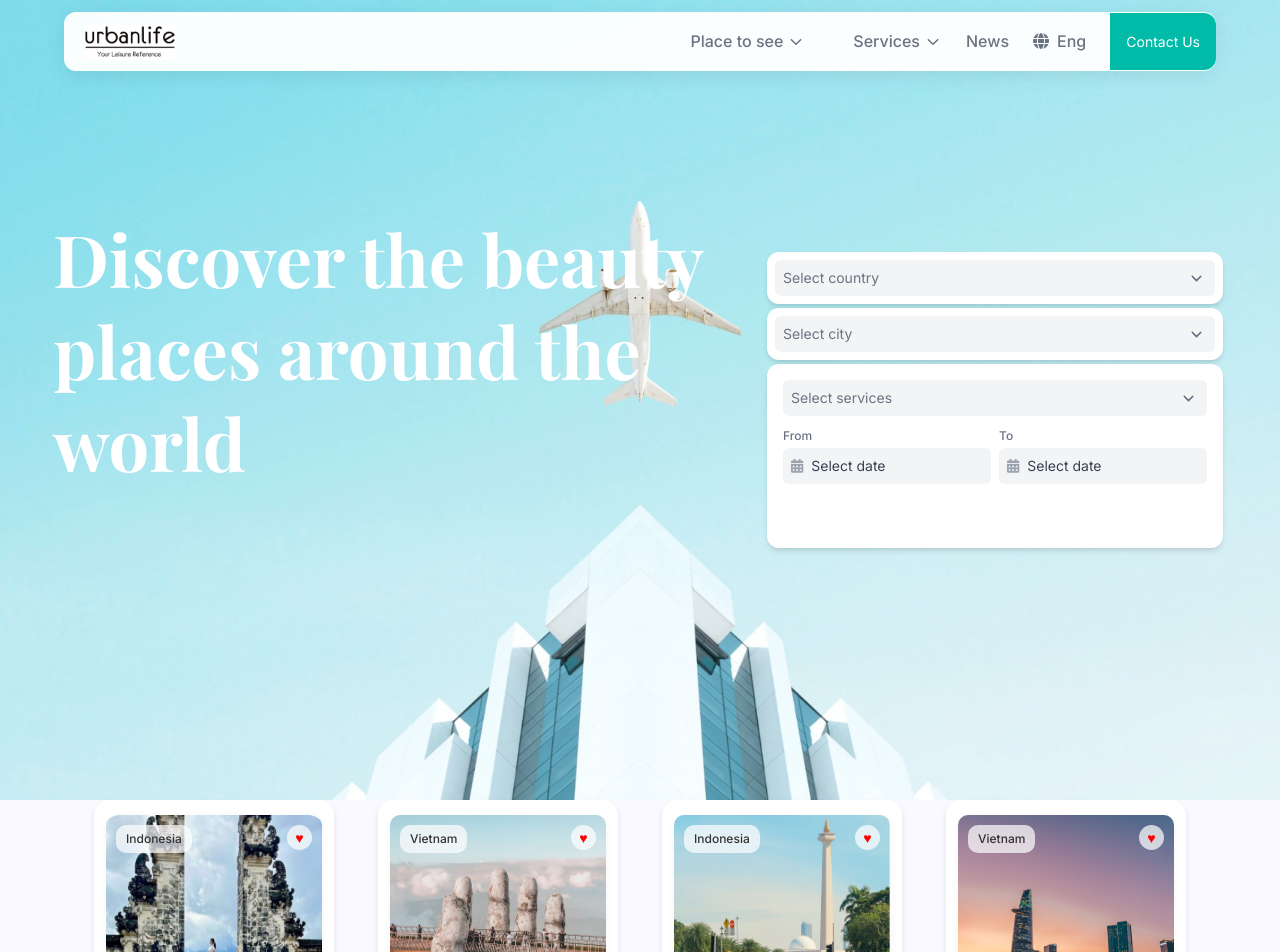
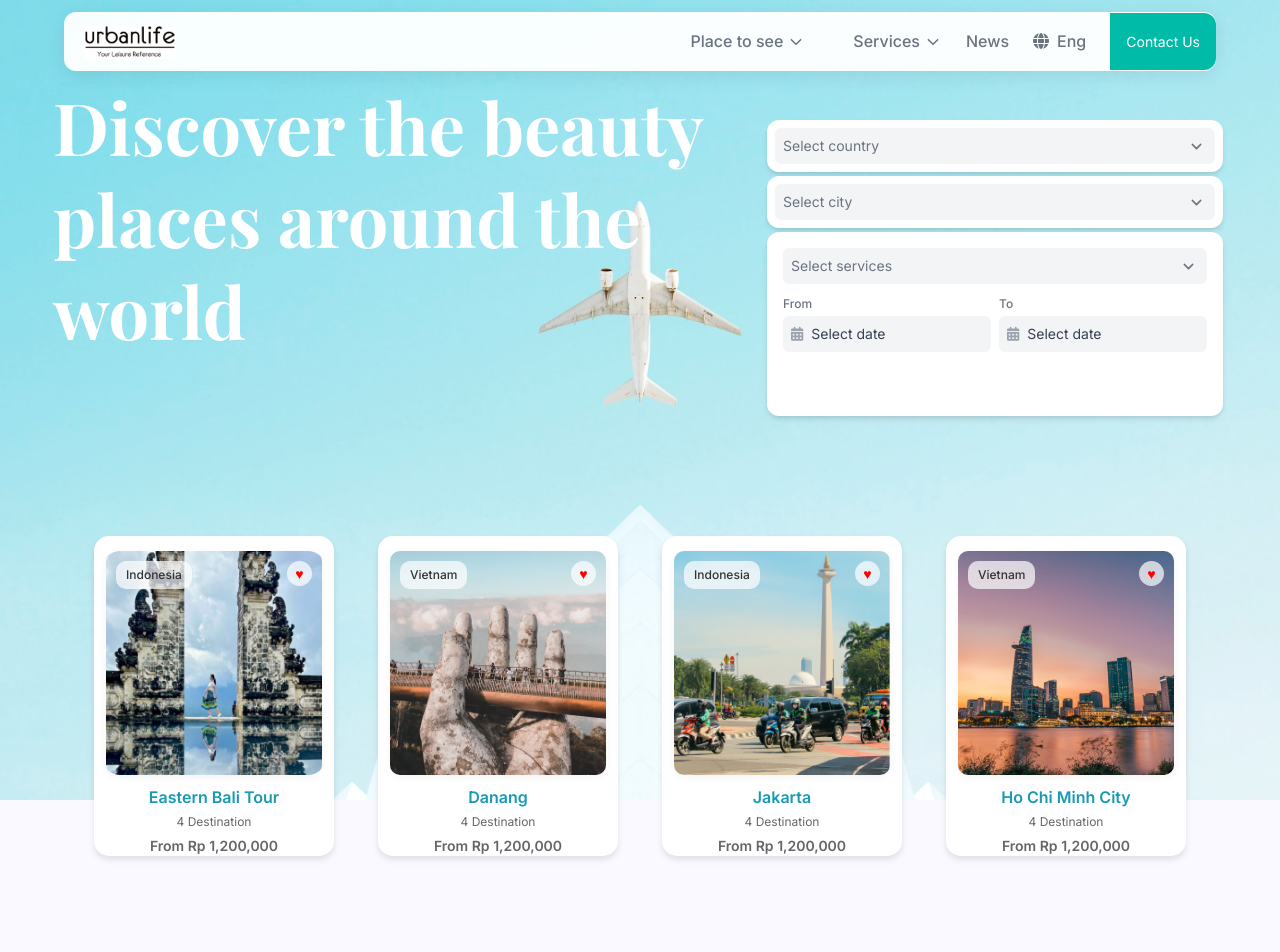
Before and after one commit to myreds12/urbanlife-frontend, a React (Vite) app in the folder urbanlife-frontend/: page / in a window 1280 px wide. Shown: the top 952 px of the page. Built offline with nearby package versions, Linux system fonts and the light colour scheme; a web font is replaced by a local one.

Commit message:
refactor(HomePage): restructure layout and move destination cards to HeroSection

```diff
--- a/urbanlife-frontend/src/components/LandingPage/HomePage/HeroSection.jsx
+++ b/urbanlife-frontend/src/components/LandingPage/HomePage/HeroSection.jsx
@@ -1,5 +1,6 @@
 import "../../../styles/LandingPage/HomePage/HeroSection.css";
 import CardForm from "./CardForm";
+import DestinationCard from "./DestinationCard";
 
 const HeroSection = () => {
   return (
@@ -17,6 +18,45 @@ const HeroSection = () => {
           <CardForm />
         </div>
       </div>
+      <div
+        className="destination-grid mb-15"
+        style={{
+          display: "flex",
+          justifyContent: "center",
+          gap: "24px",
+          flexWrap: "wrap",
+          padding: "0 20px",
+        }}
+      >
+        <DestinationCard
+          country="Indonesia"
+          title="Eastern Bali Tour"
+          destinations="4 Destination"
+          price="1,200,000"
+          image="/images/EasternBaliTour.png"
+        />
+        <DestinationCard
+          country="Vietnam"
+          title="Danang"
+          destinations="4 Destination"
+          price="1,200,000"
+          image="/images/Danang.png"
+        />
+        <DestinationCard
+          country="Indonesia"
+          title="Jakarta"
+          destinations="4 Destination"
+          price="1,200,000"
+          image="/images/Jakarta.png"
+        />
+        <DestinationCard
+          country="Vietnam"
+          title="Ho Chi Minh City"
+          destinations="4 Destination"
+          price="1,200,000"
+          image="/images/HoChiMinhCity.png"
+        />
+      </div>
     </div>
   );
 };
--- a/urbanlife-frontend/src/pages/LandingPage/HomePage/HomePage.jsx
+++ b/urbanlife-frontend/src/pages/LandingPage/HomePage/HomePage.jsx
@@ -1,7 +1,6 @@
 import Navbar from "../../../components/LandingPage/HomePage/Navbar";
 import Footer from "../../../components/LandingPage/HomePage/Footer";
 import HeroSection from "../../../components/LandingPage/HomePage/HeroSection";
-import DestinationCard from "../../../components/LandingPage/HomePage/DestinationCard";
 import CategoriesCard from "../../../components/LandingPage/HomePage/CategoriesCard";
 import DiscoverCard from "../../../components/LandingPage/HomePage/DiscoverCard";
 import ServicePromoCard from "../../../components/LandingPage/HomePage/ServicePromoCard";
@@ -13,45 +12,8 @@ const LandingPage = () => {
   return (
     <div>
       <Navbar />
-      <div className="hero-container">
+      <div className="hero-container mb-50">
         <HeroSection />
-        <div
-          className="destination-grid mb-15"
-          style={{
-            display: "flex",
-            justifyContent: "center",
-            gap: "24px",
-            flexWrap: "wrap",
-          }}
-        >
-          <DestinationCard
-            country="Indonesia"
-            title="Eastern Bali Tour"
-            destinations="4 Destination"
-            price="1,200,000"
-            image="/images/EasternBaliTour.png"
-          />
-          <DestinationCard
-            country="Vietnam"
-            title="Danang"
-            destinations="4 Destination"
-            price="1,200,000"
-            image="/images/Danang.png"
-          />
-          <DestinationCard
-            country="Indonesia"
-            title="Jakarta"
-            destinations="4 Destination"
-            price="1,200,000"
-            image="/images/Jakarta.png"
-          />
-          <DestinationCard
-            country="Vietnam"
-            title="Ho Chi Minh City"
-            destinations="4 Destination"
-            price="1,200,000"
-            image="/images/HoChiMinhCity.png"
-          />
       </div>
 
       <div className="mb-15">
@@ -156,7 +118,6 @@ const LandingPage = () => {
           />
         </div>
       </div>
-      </div>
 
       <div>
         <ServicePromoCard/>
--- a/urbanlife-frontend/src/styles/LandingPage/HomePage/DestinationCard.css
+++ b/urbanlife-frontend/src/styles/LandingPage/HomePage/DestinationCard.css
@@ -6,7 +6,6 @@
   box-shadow: 0 4px 6px rgba(0, 0, 0, 0.1);
   position: relative;
   background: #fff;
-  background-size: 50px;
   display: inline-block;
   margin: 0 10px;
   transition: transform 0.3s ease;
@@ -25,7 +24,7 @@
   border-radius: 10px;
   overflow: hidden;
   background: #fff;
-  box-shadow: 0 2px 8px rgba(0,0,0,0.05);
+  box-shadow: 0 2px 8px rgba(0, 0, 0, 0.05);
 }
 
 .card-image img {
@@ -82,7 +81,7 @@
   font-weight: 500;
   display: flex;
   align-items: center;
-  justify-content: space-between; /* Distribute space between elements */
+  justify-content: space-between;
   white-space: nowrap;
   opacity: 0;
   transition: opacity 0.3s ease;
--- a/urbanlife-frontend/src/styles/LandingPage/HomePage/HeroSection.css
+++ b/urbanlife-frontend/src/styles/LandingPage/HomePage/HeroSection.css
@@ -2,10 +2,12 @@
   background-size: cover;
   background-position: top;
   background-repeat: no-repeat;
-  background-attachment: fixed; /* Tambahkan ini */
+  background-attachment: fixed;
   height: 100vh;
   width: 100%;
   display: flex;
+  flex-direction: column;
   align-items: center;
-  justify-content: center;
+  justify-content: flex-start;
+  position: relative;
 }
```
Also changed, not shown: urbanlife-frontend/src/components/LandingPage/HomePage/DestinationCard.jsx (line endings or trailing spaces). Lines whose indentation alone changed are shown as unchanged.
